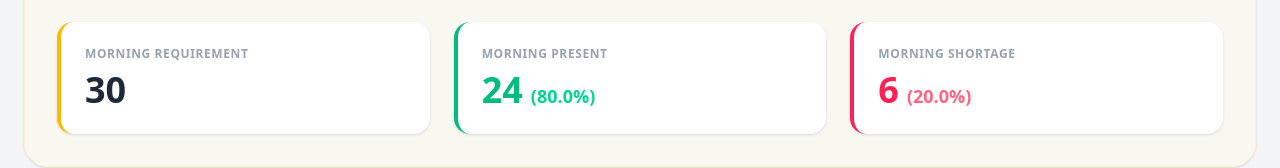
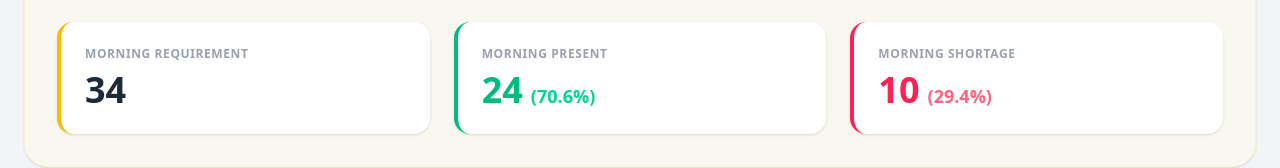
Before and after one commit to Suraj-Yadav-dev/shift-wisemonitoring, a React (Vite) app: page / in a window 1280 px wide. Shown: the part 581-749 px from the top of the page. Built offline with nearby package versions, Linux system fonts and the light colour scheme.

Commit message:
update the data

```diff
--- a/src/components/dashboard/KPISection.jsx
+++ b/src/components/dashboard/KPISection.jsx
@@ -8,7 +8,8 @@ const MORNING_SHIFTS = ["SPL A", "SPL B", "A", "G", "S1"];
 const EVENING_SHIFTS = ["B", "C", "S2"];
 
 export default function DayNightMonitoring() {
-  const { selectedPlant, selectedMonth, selectedShift } = useFilter();
+  // 🚀 FIX 1: Yahan se selectedShift hata diya hai
+  const { selectedPlant, selectedMonth } = useFilter();
 
   // ================= CALCULATION LOGIC =================
   const stats = useMemo(() => {
@@ -21,8 +22,7 @@ export default function DayNightMonitoring() {
       if (selectedPlant && plant.plant !== selectedPlant) return;
 
       plant.shifts?.forEach((shiftReq) => {
-        // Global Shift Filter Check
-        if (selectedShift && shiftReq.name !== selectedShift) return;
+        // 🚀 FIX 2: selectedShift wala return check hata diya hai
 
         if (MORNING_SHIFTS.includes(shiftReq.name)) {
           morningReq += shiftReq.requirement || 0;
@@ -37,7 +37,7 @@ export default function DayNightMonitoring() {
       if (selectedPlant && plant.plant !== selectedPlant) return;
 
       plant.shifts?.forEach((shiftAtt) => {
-        if (selectedShift && shiftAtt.name !== selectedShift) return;
+        // 🚀 FIX 3: selectedShift wala return check yahan se bhi hata diya hai
 
         const monthMatch = !selectedMonth || shiftAtt.month === selectedMonth;
 
@@ -67,7 +67,8 @@ export default function DayNightMonitoring() {
       morning: { req: morningReq, pres: morningPres, abs: morningAbs, presPct: morningPresPct, absPct: morningAbsPct },
       evening: { req: eveningReq, pres: eveningPres, abs: eveningAbs, presPct: eveningPresPct, absPct: eveningAbsPct }
     };
-  }, [selectedPlant, selectedMonth, selectedShift]);
+  // 🚀 FIX 4: Dependency array se selectedShift hata diya hai
+  }, [selectedPlant, selectedMonth]);
 
   // ================= UI RENDER =================
   return (
--- a/src/data/attendance.json
+++ b/src/data/attendance.json
@@ -921,7 +921,7 @@
       },
       {
         "name": "S2",
-        "attendance": [1]
+        "attendance": []
       }
     ]
   },
--- a/src/data/requirements.json
+++ b/src/data/requirements.json
@@ -3,7 +3,7 @@
     "plant": "SDL SIKRI",
    "totalRequirement":  70,
     "shifts": [
-      { "name": "SPL A", "requirement": 30 },
+      { "name": "SPL A", "requirement": 4},
       { "name": "SPL B", "requirement": 30},
       { "name": "A", "requirement": 0 },
       { "name": "B", "requirement": 0 },
@@ -52,8 +52,8 @@
       { "name": "B", "requirement": 5 },
       { "name": "C", "requirement": 5 },
       { "name": "G", "requirement": 0 },
-      { "name": "S1", "requirement": 6 },
-      { "name": "S2", "requirement": 6 }
+      { "name": "S1", "requirement": 0 },
+      { "name": "S2", "requirement": 0 }
     ]
   },
   {
```
